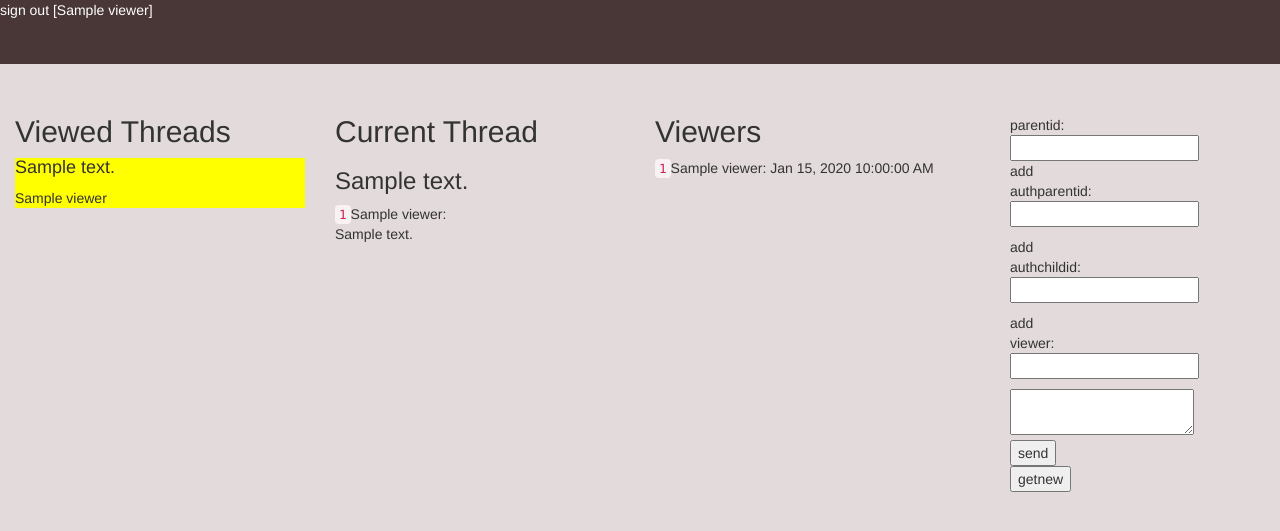
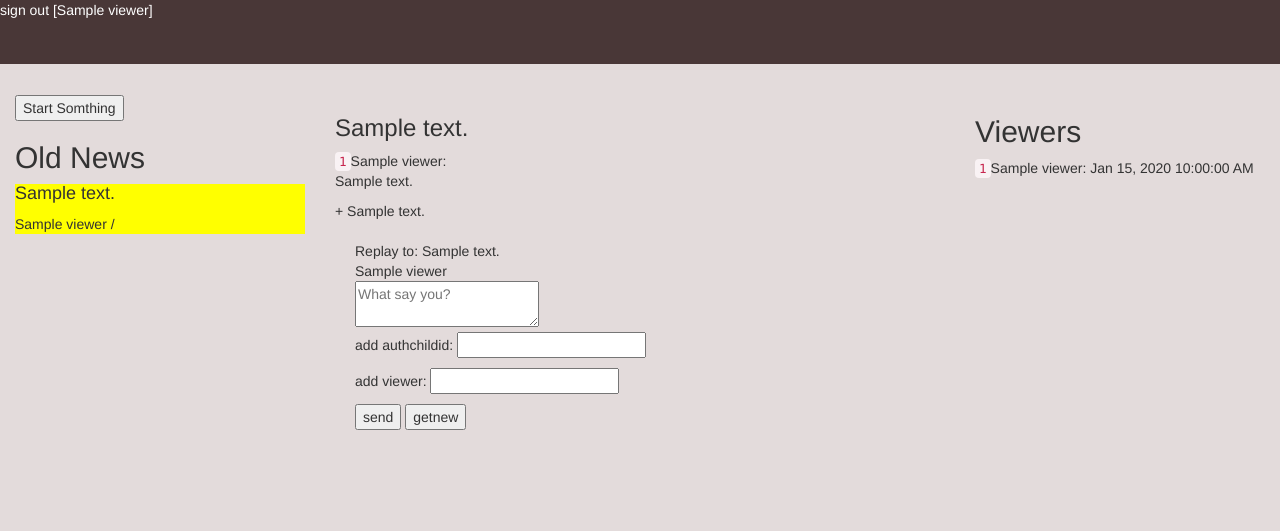
Before and after one commit to israellevin/otp, a Flask app: page / in a window 1280 px wide. Shown: the top 531 px of the page. Run offline with Flask 2, Linux system fonts and the light colour scheme; a user stored in the database is signed in; tables that the repository leaves empty hold one stand-in row (values such as "Sample post"); data that the repository does not hold is empty; some libraries are stand-ins or nearby versions.

Commit message:
Show links to authchildren and authparents.

```diff
--- a/templates/index.html
+++ b/templates/index.html
@@ -8,6 +8,15 @@
 </script>
 <script src="{{url_for('static', filename='angular.min.js')}}"></script>
 <script src="{{url_for('static', filename='otp.js')}}"></script>
+<!--
+<script src="{{url_for('static', filename='tinymce/tinymce.min.js')}}"></script>
+<script type="text/javascript">
+tinymce.init({
+    selector: "textarea",
+    width : 300
+ });
+</script>
+-->
 
 <div>
     <a class=logout href="{{url_for('login')}}">sign out [{{current_user.name}}]</a>
@@ -19,33 +28,82 @@
         You must have JavaScript turned off.
     </div>
 
-    <div class=col-md-3>
+    <div class="col-md-3 left-col">
 
-        <div id=ripe data-ng-if="ripe.length > 0">
-            <h2>New Ripe Threads</h2>
+        <input id='ss' type=button value="Start Somthing" data-ng-click="newThread()" class="nav-secrets button">
+        <div id=ripe data-ng-if="ripe.length > 0" class="nav-secrets">
+            <h2>News</h2>
             <div class=thread data-ng-repeat="thread in ripe|orderBy:'rootsecret.id'" data-ng-click="viewthread(thread)">
                 <h4><code>{{thread.rootsecret.id}}</code>from:{{thread.rootsecret.author.name}}</h4>
-                <p data-ng-repeat="viewer in thread.viewers.maincast.items">{{viewer.name}}</p>
-                <p data-ng-repeat="viewer in thread.viewers.peepers.items" style="color: grey">{{viewer.name}}</p>
+                <span data-ng-repeat="viewer in thread.viewers.maincast.items">{{viewer.name}} /</span>
+                <span data-ng-repeat="viewer in thread.viewers.peepers.items" style="color: grey">{{viewer.name}} /</span>
             </div>
         </div>
 
-        <div id=viewed data-ng-if="viewed.length > 0">
-            <h2>Viewed Threads</h2>
+        <div id=viewed data-ng-if="viewed.length > 0" class="nav-secrets">
+            <h2>Old News</h2>
             <div class=thread data-ng-class="{curthread: data.activethread === thread}" data-ng-repeat="thread in viewed|orderBy:'latestsecretid':true" data-ng-click="data.activethread = thread">
                 <h4>{{thread.name}}</h4>
-                <p data-ng-repeat="viewer in thread.viewers.maincast.items">{{viewer.name}}</p>
-                <p data-ng-repeat="viewer in thread.viewers.peepers.items" style="color: grey">{{viewer.name}}</p>
+                <span data-ng-repeat="viewer in thread.viewers.maincast.items"> {{viewer.name}} /</span>
+                <span data-ng-repeat="viewer in thread.viewers.peepers.items" style="color: grey">{{viewer.name}} /</span>
+                <span
+                    data-ng-repeat="viewer in thread.viewers.peepers.items"
+                    data-ng-if="-1 === thread.viewers.maincast.items.indexOf(viewer)"
+                    style="color: red">{{viewer.name}} /
+                </span>
             </div>
         </div>
 
     </div>
 
-    <div id=secrets class=col-md-3 ng-if="data.activethread">
-        <h2>Current Thread</h2>
-        <h3>{{data.activethread.name}}</h3>
-        <div class=secret data-ng-repeat="secret in data.activethread.members.items">
-            <code>{{secret.id}}</code>{{secret.author.name}}: <p data-ng-bind-html="secret.body|markdown"></p>
+    <div id=secrets class=col-md-6>
+        <div ng-if="data.activethread">
+            <h3>{{data.activethread.name}}</h3>
+            <div class='read-area'>
+                <div class=secret data-ng-repeat="secret in data.activethread.members.items">
+                    <code>{{secret.id}}</code>{{secret.author.name}}: <p  data-ng-bind-html="secret.body|markdown"></p>
+                    <span class=bastard
+                        data-ng-repeat="child in secret.authchildren"
+                        data-ng-if="-1 === secret.childrenids.indexOf(child.id)"
+                    >
+                        <span class=linked-secret ng-click="data.activethread = child.thread">+ {{child.thread.name}}</span>
+                    </span>
+                    <span class=bastard
+                        data-ng-repeat="authparentid in secret.authparents|dictkeys|parseintarray"
+                        data-ng-if="false === secret.thread.members.getbykey(authparentid)"
+                        data-ng-init="authparent = getsecret(authparentid)"
+                    >
+                        <span class=linked-secret ng-click="data.activethread = authparent.thread">+ {{authparent.thread.name}}</span>
+                    </span>
+                </div>
+            </div>
+        </div>
+        <div id=compose data-ng-controller=composer>
+            <div ng-if="data.activethread">Replay to: {{replayToThread()}}</div>
+            <div ng-if="data.activethread"><div data-ng-repeat="viewer in data.activethread.viewers.maincast.items">
+                <div>{{viewer.name}}</div>
+            </div></div>
+            <!--
+            parentid:
+            <input type=text data-ng-model=parentid>
+            add authparentid:
+            <input type=text data-ng-model=authparentid data-ng-keypress="$event.which === 13 && addauthparent()">
+            <ul><li data-ng-repeat="authparentid in authparents" data-ng-click="authparents.splice(this.$index, 1)">{{authparentid}}</li></ul>
+            -->
+
+            <textarea data-ng-model=body placeholder="What say you?"></textarea>
+            <div class=editor-btn>
+                add authchildid:
+                <input type=text data-ng-model=authchildid data-ng-keypress="$event.which === 13 && addauthchild()">
+                <ul><li data-ng-repeat="authchildid in authchildren" data-ng-click="authchildren.splice(this.$index, 1)">{{authchildid}}</li></ul>
+            </div>
+            <div class=editor-btn>
+                add viewer:
+                <input type=text data-ng-model=viewerid data-ng-keypress="$event.which === 13 && addviewer()" >
+                <ul><li data-ng-repeat="viewerid in viewers" data-ng-click="viewers.splice(this.$index, 1)" >{{viewerid}}</li></ul>
+            </div>
+            <input type=button value=send data-ng-click="post()" class=editor-btn>
+            <input type=button value=getnew data-ng-click="getnew()" class=editor-btn>
         </div>
     </div>
 
@@ -57,22 +115,6 @@
     </div>
 
     <div class=col-md-3>
-        <div id=compose data-ng-controller=composer class=col-md-2>
-            parentid:
-            <input type=text data-ng-model=parentid>
-            add authparentid:
-            <input type=text data-ng-model=authparentid data-ng-keypress="$event.which === 13 && addauthparent()">
-            <ul><li data-ng-repeat="authparentid in authparents" data-ng-click="authparents.splice(this.$index, 1)">{{authparentid}}</li></ul>
-            add authchildid:
-            <input type=text data-ng-model=authchildid data-ng-keypress="$event.which === 13 && addauthchild()">
-            <ul><li data-ng-repeat="authchildid in authchildren" data-ng-click="authchildren.splice(this.$index, 1)">{{authchildid}}</li></ul>
-            add viewer:
-            <input type=text data-ng-model=viewerid data-ng-keypress="$event.which === 13 && addviewer()">
-            <ul><li data-ng-repeat="viewerid in viewers" data-ng-click="viewers.splice(this.$index, 1)">{{viewerid}}</li></ul>
-            <textarea data-ng-model=body></textarea>
-            <input type=button value=send data-ng-click="post()">
-            <input type=button value=getnew data-ng-click="getnew()">
-        </div>
     </div>
 </div>
 {% endraw %}
```
Also changed, not shown: static/otp.js (+50 -2 lines).
